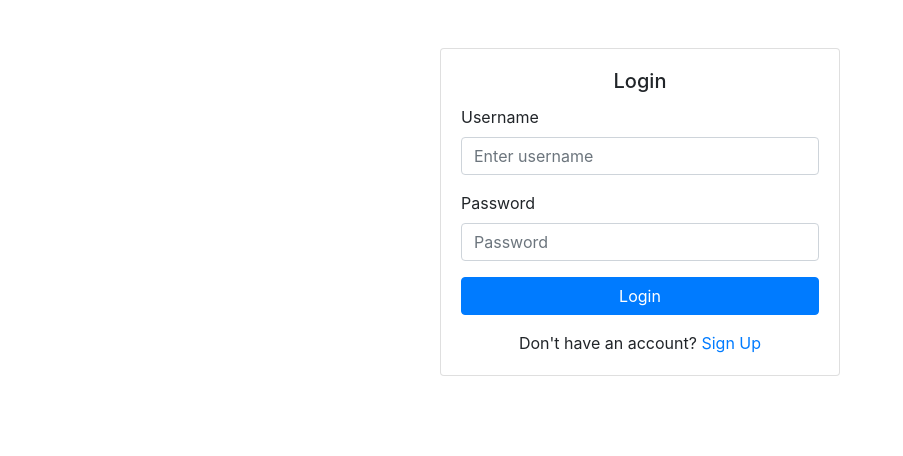
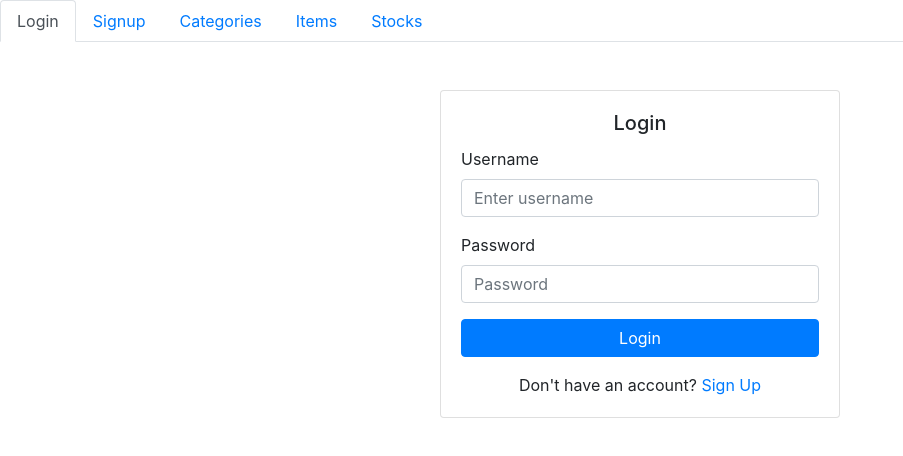
Before and after one commit to kavinduemalka/Point-of-Sale-System-Frontend, a React (Create React App) app in the folder posfrontend/: page / in a window 1280 px wide. Shown: the top 456 px of the page, without its empty margins (0-903 px from the left). Built offline with nearby package versions, Linux system fonts and the light colour scheme.

Commit message:
add simple navigation bar component

```diff
--- a/posfrontend/package.json
+++ b/posfrontend/package.json
@@ -11,6 +11,7 @@
     "react": "^18.3.1",
     "react-bootstrap": "^2.10.2",
     "react-dom": "^18.3.1",
+    "react-router-bootstrap": "^0.26.2",
     "react-router-dom": "^6.23.1",
     "react-scripts": "5.0.1",
     "web-vitals": "^2.1.4"
--- a/posfrontend/src/App.js
+++ b/posfrontend/src/App.js
@@ -4,11 +4,13 @@ import Signup from './pages/Signup';
 import CategoryPage from './pages/Category';
 import ItemsPage from './pages/Items';
 import Stockspage from './pages/Stocks';
+import NavBar from './components/NavigationBar';
 import 'bootstrap/dist/css/bootstrap.min.css';
 
 function App() {
   return (
    <BrowserRouter>
+   <NavBar />
       <Routes>
         <Route path='/' element={<Login />} />
         <Route path='/signup' element={<Signup />} />
--- /dev/null
+++ b/posfrontend/src/components/NavigationBar.js
@@ -0,0 +1,38 @@
+// src/components/NavBarTabs.js
+import React from 'react';
+import Nav from 'react-bootstrap/Nav';
+import { LinkContainer } from 'react-router-bootstrap';
+
+function NavBar() {
+    return (
+        <Nav variant="tabs" defaultActiveKey="/">
+            <Nav.Item>
+                <LinkContainer to="/">
+                    <Nav.Link>Login</Nav.Link>
+                </LinkContainer>
+            </Nav.Item>
+            <Nav.Item>
+                <LinkContainer to="/signup">
+                    <Nav.Link>Signup</Nav.Link>
+                </LinkContainer>
+            </Nav.Item>
+            <Nav.Item>
+                <LinkContainer to="/category">
+                    <Nav.Link>Categories</Nav.Link>
+                </LinkContainer>
+            </Nav.Item>
+            <Nav.Item>
+                <LinkContainer to="/items">
+                    <Nav.Link>Items</Nav.Link>
+                </LinkContainer>
+            </Nav.Item>
+            <Nav.Item>
+                <LinkContainer to="/stocks">
+                    <Nav.Link>Stocks</Nav.Link>
+                </LinkContainer>
+            </Nav.Item>
+        </Nav>
+    );
+}
+
+export default NavBar;
```
